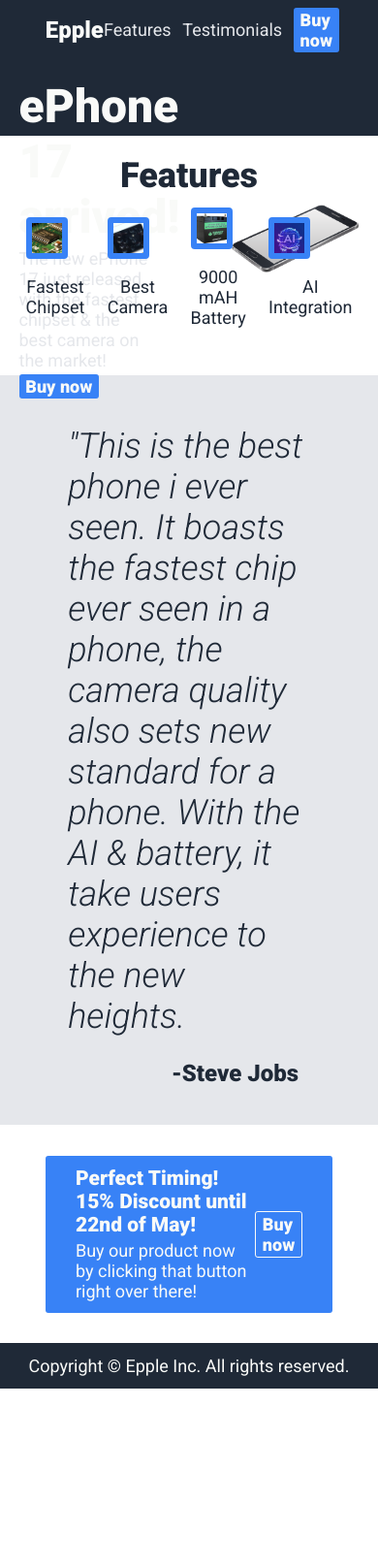
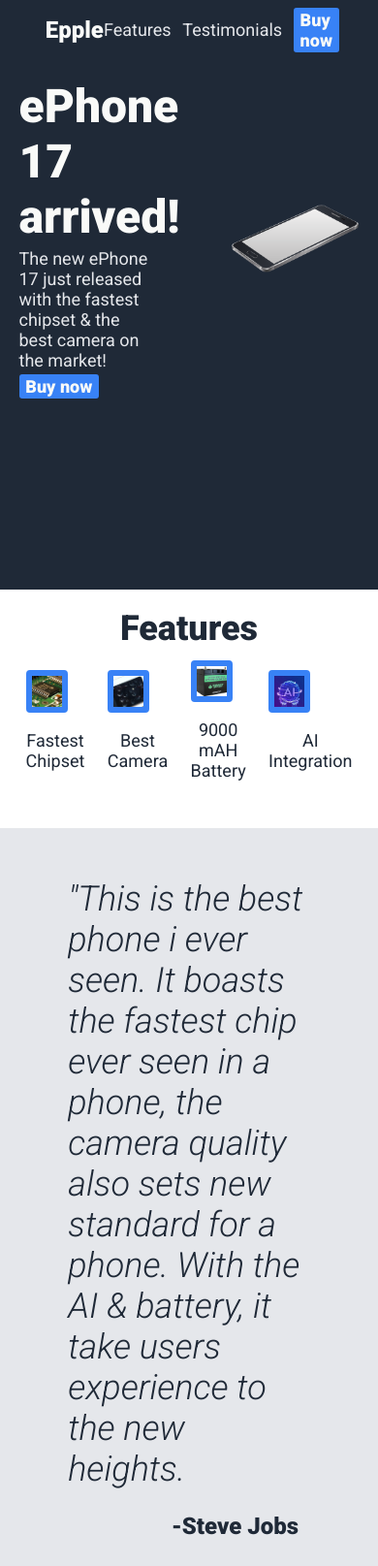
Before and after one commit to phicylgom/odin-landing-page, a plain HTML site: page index.html in a window 390 px wide. Shown: the top 1615 px of the page at 97% size. Before the commit the page ends 1432 px from the top, so only its background shows below. Drawn offline with Linux system fonts and the light colour scheme.

Commit message:
fix mobile content

```diff
--- a/index.html
+++ b/index.html
@@ -16,7 +16,7 @@
 			text-decoration: none;
 		}
 		.header {
-			height: 36vw;
+			height: 72vh;
 			background-color: #1F2937;
 		}
 		.navbar {
@@ -174,7 +174,7 @@
 		}
 		footer {
 			background-color: #1F2937;
-			height: 12vw;
+			height: 16vh;
 			text-align: center;
 			display: flex;
   			justify-content: center;
```
